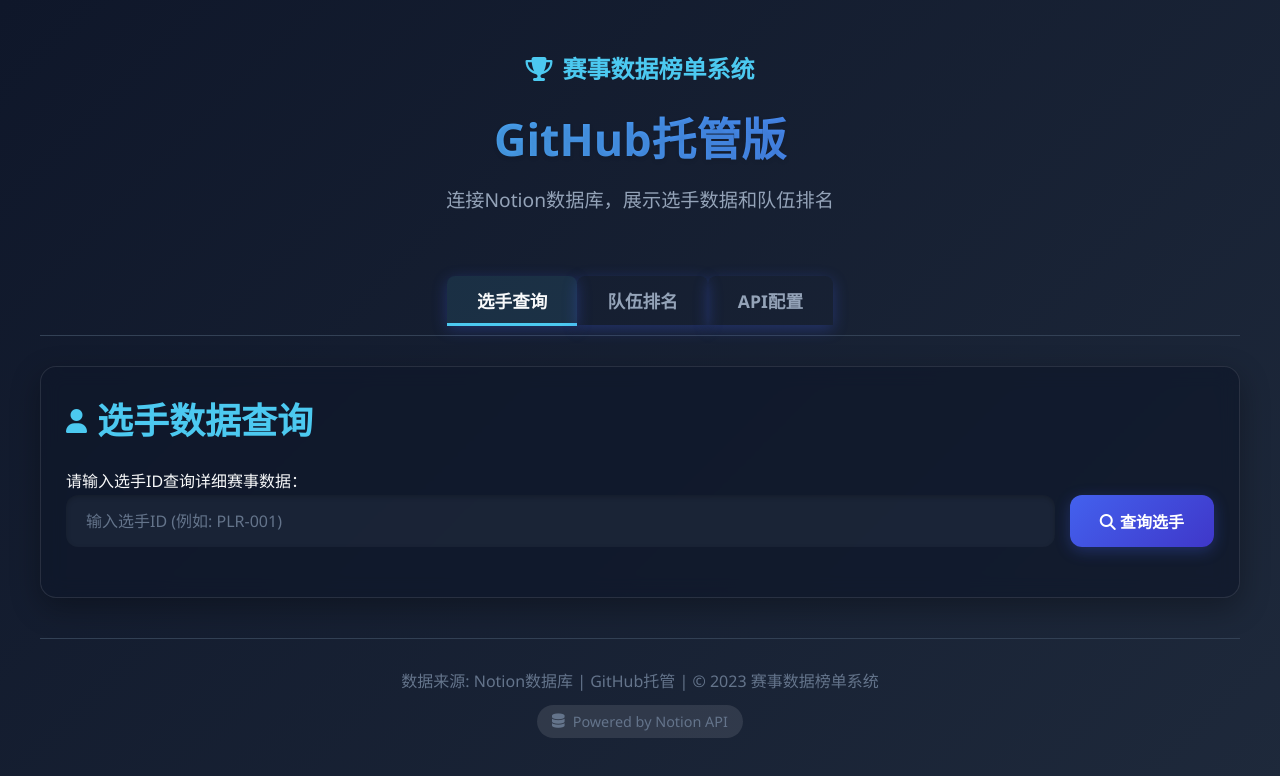
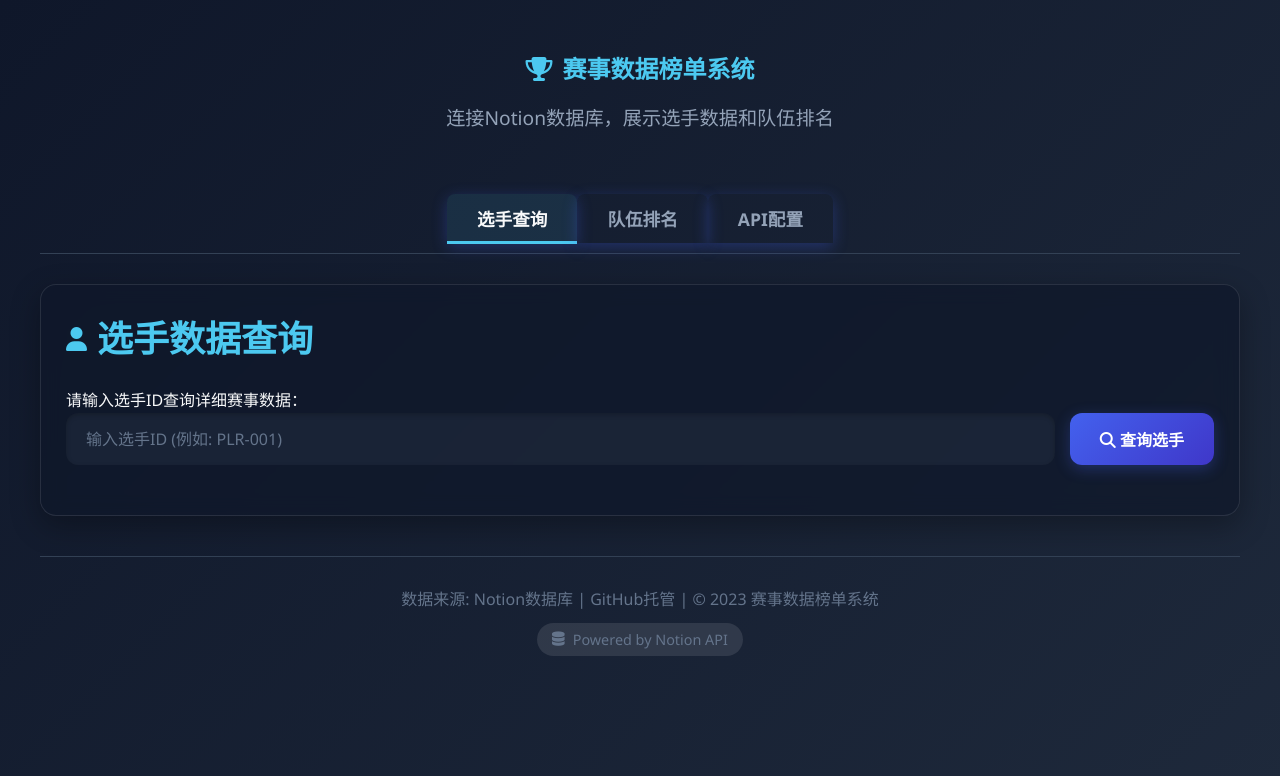
Before and after one commit to CGMJB/RIVBL, a plain HTML site: page index.html in a window 1280 px wide. Drawn offline with Linux system fonts and the light colour scheme.

Commit message:
Update index.html

```diff
--- a/index.html
+++ b/index.html
@@ -3,7 +3,7 @@
 <head>
     <meta charset="UTF-8">
     <meta name="viewport" content="width=device-width, initial-scale=1.0">
-    <title>赛事数据榜单系统 - GitHub托管</title>
+    <title>赛事数据榜单系统 </title>
     <link rel="stylesheet" href="https://cdnjs.cloudflare.com/ajax/libs/font-awesome/6.4.0/css/all.min.css">
     <style>
         :root {
@@ -414,7 +414,7 @@
                 <i class="fas fa-trophy"></i>
                 <span>赛事数据榜单系统</span>
             </div>
-            <h1>GitHub托管版</h1>
+            <h1></h1>
             <p class="subtitle">连接Notion数据库，展示选手数据和队伍排名</p>
         </header>
 
```
